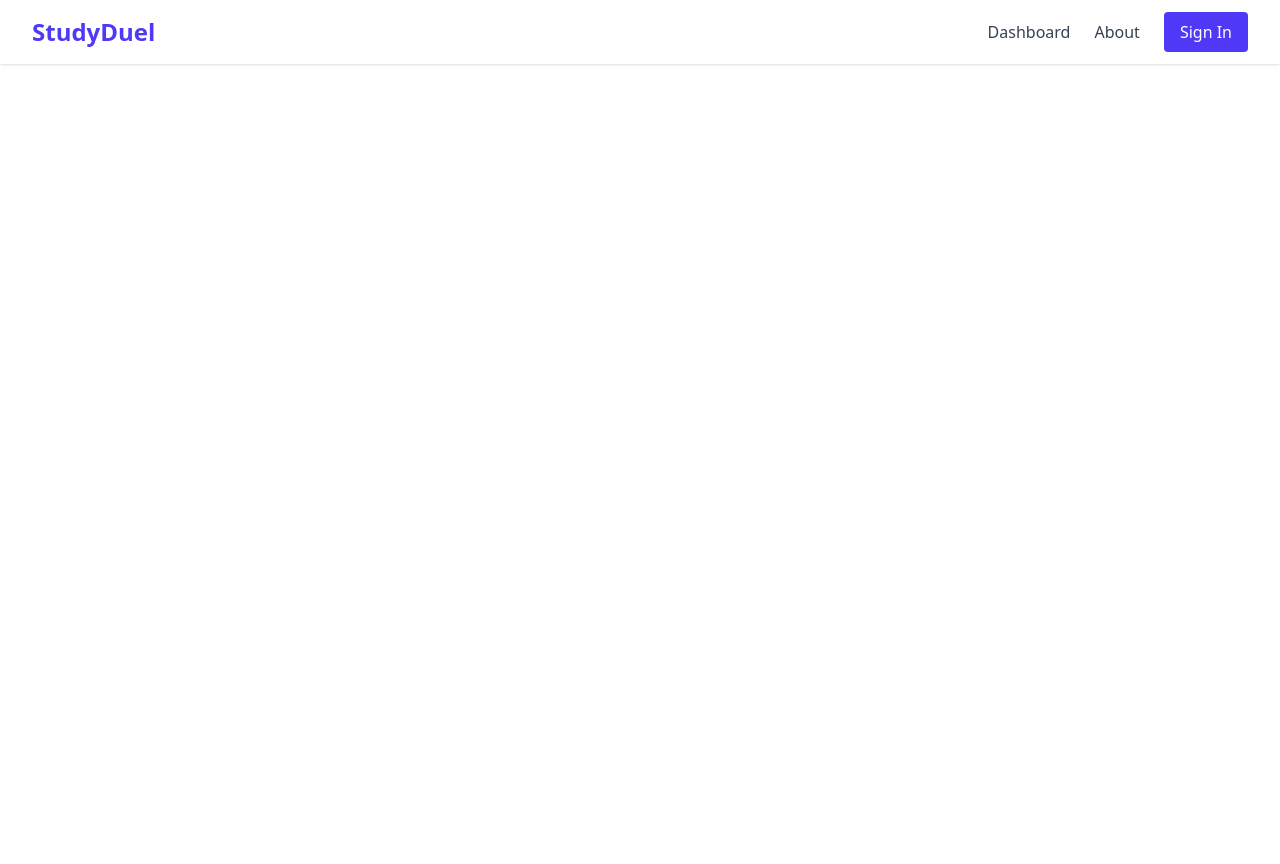
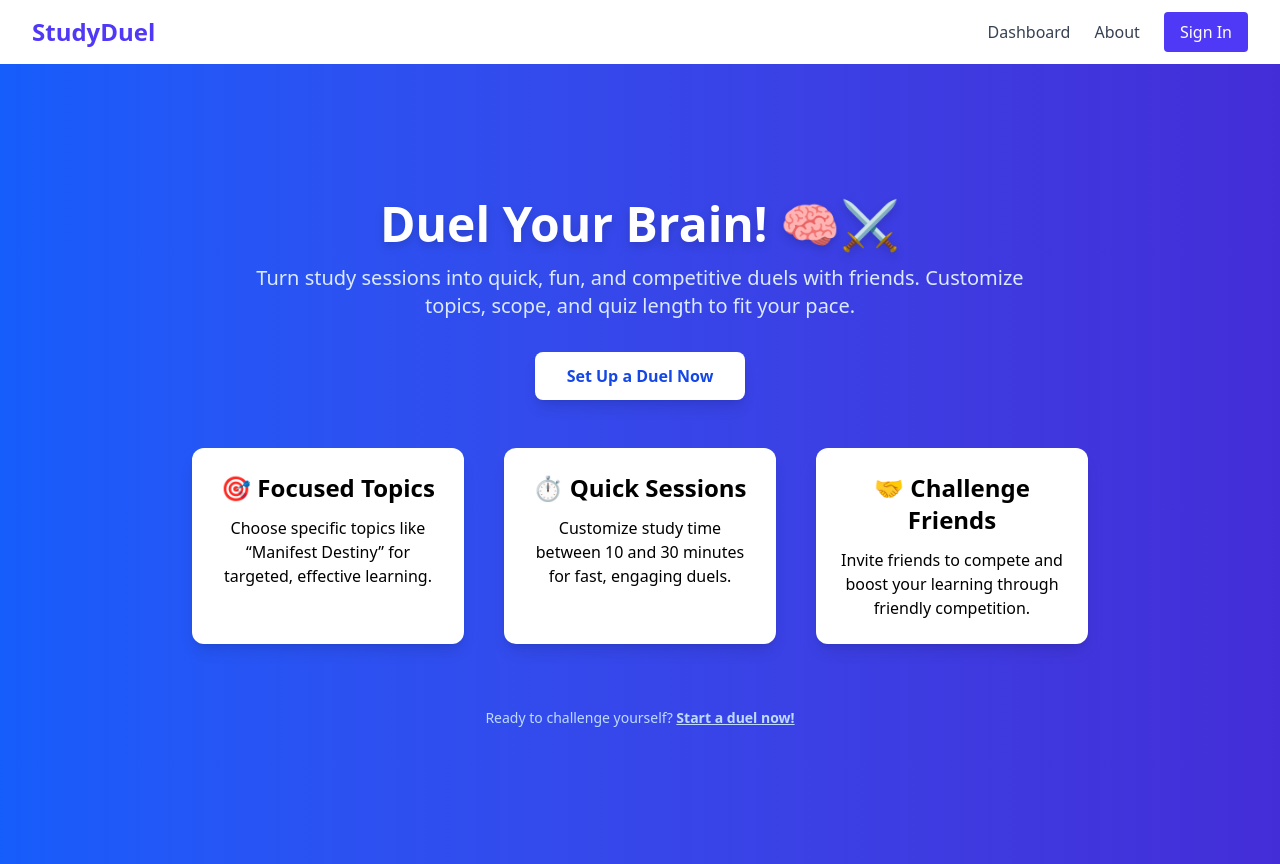
Before and after one commit to KrishivPiduri/StudyDuel, a React (Vite) app: page / in a window 1280 px wide. Before the commit the page ends 800 px from the top, so only its background shows below. Built offline with nearby package versions, Linux system fonts and the light colour scheme; no server answers.

Commit message:
Added about page and some duel notes

```diff
--- a/index.html
+++ b/index.html
@@ -4,8 +4,17 @@
     <meta charset="UTF-8" />
     <link rel="icon" type="image/svg+xml" href="/vite.svg" />
     <meta name="viewport" content="width=device-width, initial-scale=1.0" />
-    <title>Vite + React</title>
+    <title>StudyDuel</title>
     <link href="/src/index.css" rel="stylesheet">
+    <!-- Google tag (gtag.js) -->
+    <script async src="https://www.googletagmanager.com/gtag/js?id=G-C0WCE1GWPC"></script>
+    <script>
+      window.dataLayer = window.dataLayer || [];
+      function gtag(){dataLayer.push(arguments);}
+      gtag('js', new Date());
+
+      gtag('config', 'G-C0WCE1GWPC');
+    </script>
   </head>
   <body>
     <div id="root"></div>
--- a/src/App.jsx
+++ b/src/App.jsx
@@ -10,6 +10,7 @@ import Login from "./pages/Login";
 import SSOCallback from "./pages/SSOCallback";
 import Navbar from "../components/Navbar.jsx";
 import {RedirectToSignIn, useUser} from "@clerk/clerk-react";
+import HowToUse from "./pages/howToUse.jsx";
 
 function ProtectedRoute({ children }) {
     const { isSignedIn, isLoaded } = useUser();
@@ -26,7 +27,7 @@ function ProtectedRoute({ children }) {
 
 function App() {
     return (
-        <div className="min-h-screen flex flex-col overflow-hidden">
+        <div className="min-h-screen flex flex-col">
             <Navbar/>
             <Routes>
                 <Route path="/" element={<LandingPage/>}/>
@@ -38,6 +39,7 @@ function App() {
                 <Route path="/quiz" element={<ProtectedRoute><Quiz/></ProtectedRoute>}/>
                     <Route path="/results" element={<Results/>}/>
                 <Route path="/login/sso-callback" element={<SSOCallback/>}/>
+                <Route path={"/about"} element={<HowToUse/>}/>
             </Routes>
         </div>
     );
--- a/src/pages/DuelSetup.jsx
+++ b/src/pages/DuelSetup.jsx
@@ -137,12 +137,15 @@ export default function DuelSetup() {
                         } rounded-lg px-4 py-2 resize-none focus:outline-none focus:ring-2 focus:ring-blue-500 placeholder-gray-400`}
                     />
                     {errors.scope && <p className="text-sm text-red-500 mt-1">{errors.scope}</p>}
+                    <p className="text-xs text-gray-500 mt-1">
+                        Don't assume the AI knows what you mean. "Unit 3 of APUSH" is not a good scope. "Revolutionary War" is better.
+                    </p>
                 </div>
 
                 {/* Study Time Input */}
                 <div>
                     <label className="block text-sm font-medium text-gray-700 mb-1">
-                        How much study time do you want? (minutes)
+                    How much study time do you want? (minutes)
                     </label>
                     <input
                         ref={timerRef}
--- a/src/pages/LandingPage.jsx
+++ b/src/pages/LandingPage.jsx
@@ -1,3 +1,61 @@
-export default function LandingPage () {
+import { useNavigate } from "react-router-dom";
 
+export default function LandingPage() {
+    const navigate = useNavigate();
+
+    return (
+        <div className="min-h-screen bg-gradient-to-r from-blue-600 to-indigo-700 flex flex-col justify-center items-center px-6 py-12 text-white">
+            {/* Hero Section */}
+            <header className="max-w-3xl text-center mb-12">
+                <h1 className="text-5xl font-extrabold mb-4 drop-shadow-lg">
+                    Duel Your Brain! 🧠⚔️
+                </h1>
+                <p className="text-lg md:text-xl text-blue-100 mb-8">
+                    Turn study sessions into quick, fun, and competitive duels with friends.
+                    Customize topics, scope, and quiz length to fit your pace.
+                </p>
+                <button
+                    onClick={() => navigate("/duel")}
+                    className="bg-white text-blue-700 font-semibold px-8 py-3 rounded-lg shadow-lg hover:bg-blue-50 transition cursor-pointer"
+                >
+                    Set Up a Duel Now
+                </button>
+            </header>
+
+            {/* Features Section */}
+            <section className="max-w-4xl w-full grid grid-cols-1 md:grid-cols-3 gap-10 text-center text-black">
+                <div className="bg-white bg-opacity-20 rounded-xl p-6 shadow-lg">
+                    <h2 className="text-2xl font-bold mb-3">🎯 Focused Topics</h2>
+                    <p>
+                        Choose specific topics like “Manifest Destiny” for targeted, effective learning.
+                    </p>
+                </div>
+                <div className="bg-white bg-opacity-20 rounded-xl p-6 shadow-lg">
+                    <h2 className="text-2xl font-bold mb-3">⏱️ Quick Sessions</h2>
+                    <p>
+                        Customize study time between 10 and 30 minutes for fast, engaging duels.
+                    </p>
+                </div>
+                <div className="bg-white bg-opacity-20 rounded-xl p-6 shadow-lg">
+                    <h2 className="text-2xl font-bold mb-3">🤝 Challenge Friends</h2>
+                    <p>
+                        Invite friends to compete and boost your learning through friendly competition.
+                    </p>
+                </div>
+            </section>
+
+            {/* Footer / CTA reminder */}
+            <footer className="mt-16 text-blue-200 text-center text-sm">
+                <p>
+                    Ready to challenge yourself?{" "}
+                    <button
+                        onClick={() => navigate("/duel-setup")}
+                        className="underline font-semibold hover:text-white"
+                    >
+                        Start a duel now!
+                    </button>
+                </p>
+            </footer>
+        </div>
+    );
 }
--- /dev/null
+++ b/src/pages/howToUse.jsx
@@ -0,0 +1,9 @@
+export default function () {
+    return (
+        <div>
+            <h1 className="text-black text-center text-4xl font-bold mt-3">How to use StudyDuel</h1>
+            <p className="text-center mx-8 my-4">StudyDuels is an app to help you study by going against your friends and seeing who can study better. All you have to do is <span className="italic font-medium">create a room, share the join link with your friend, and start studying</span>. We encourage both of you to be on a call while playing a game. We also encourage you to bet a little something on the game, though that's not necessary</p>
+            <p className="text-center mx-8 my-4"><span className="font-bold">Note:</span> StudyDuel is a fast-paced app. The study times aren't meant to be much longer than 15 minutes. Thus, you will see much better results if you choose more specific topics.</p>
+        </div>
+    );
+}
```
